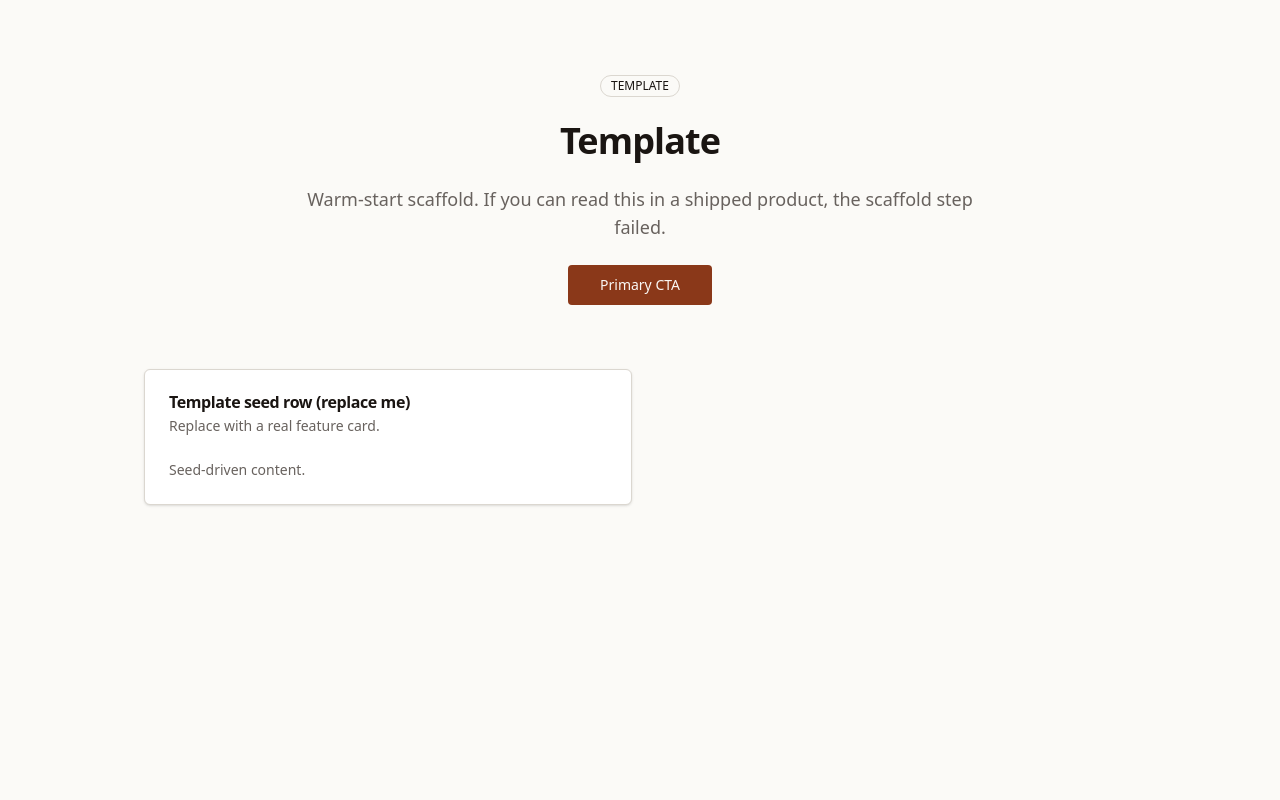
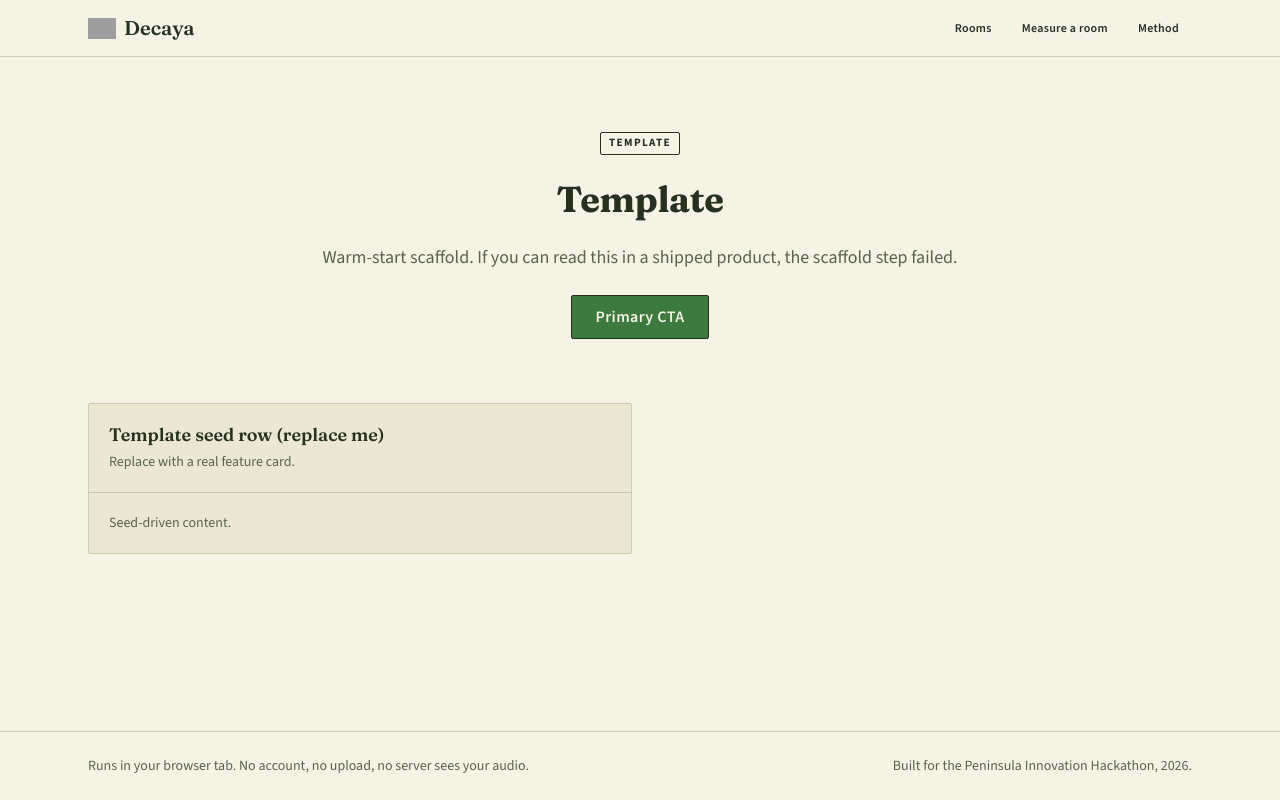
Before and after one commit to mericcintosun/decaya, a Next.js app: page / in a window 1280 px wide. Built offline with nearby package versions, Linux system fonts and the light colour scheme; grey boxes are pictures that could not be loaded.

Commit message:
feat: fieldbook design tokens, fonts and restyled primitives

```diff
--- a/app/globals.css
+++ b/app/globals.css
@@ -1,31 +1,46 @@
 @import "tailwindcss";
 
-/* shadcn-style design tokens. The ONLY place colors live: restyle a project by
-   editing these variables from IDENTITY.md; components never carry hex.
-   TEMPLATE placeholder palette: warm neutral, deliberately NOT the navy ground +
-   teal accent the scaffold rules ban, so a token the scaffold forgets to
-   rewrite cannot reintroduce that look. Every value below is replaced. */
+/* Decaya design tokens. Every hex below comes from IDENTITY.md (D6 fieldbook).
+   Components never carry hex: they use these variables through Tailwind. */
 :root {
-  --background: oklch(0.985 0.004 80);
-  --foreground: oklch(0.2 0.01 60);
-  --card: oklch(1 0 0);
-  --card-foreground: oklch(0.2 0.01 60);
-  --popover: oklch(1 0 0);
-  --popover-foreground: oklch(0.2 0.01 60);
-  --primary: oklch(0.45 0.12 40);
-  --primary-foreground: oklch(0.98 0.005 80);
-  --secondary: oklch(0.94 0.008 80);
-  --secondary-foreground: oklch(0.25 0.01 60);
-  --muted: oklch(0.94 0.008 80);
-  --muted-foreground: oklch(0.5 0.01 60);
-  --accent: oklch(0.92 0.02 60);
-  --accent-foreground: oklch(0.2 0.01 60);
-  --destructive: oklch(0.55 0.19 25);
-  --destructive-foreground: oklch(0.98 0 0);
-  --border: oklch(0.88 0.01 80);
-  --input: oklch(0.88 0.01 80);
-  --ring: oklch(0.45 0.12 40);
-  --radius: 0.375rem;
+  --ground: #f5f2e6;
+  --surface: #ebe7d4;
+  --deep: #dfe2cc;
+  --line: #cfc9b4;
+  --ink: #26311f;
+  --grass: #3d7a3d;
+  --on-grass: #f5f2e6;
+  --ochre: #c9932a;
+  --ok-tone: #2e7d4f;
+  --warn-tone: #c9932a;
+  --bad-tone: #9c3b2a;
+
+  --background: var(--ground);
+  --foreground: var(--ink);
+  --card: var(--surface);
+  --card-foreground: var(--ink);
+  --popover: var(--ground);
+  --popover-foreground: var(--ink);
+  --primary: var(--grass);
+  --primary-foreground: var(--on-grass);
+  --secondary: var(--ochre);
+  --secondary-foreground: var(--ink);
+  --muted: var(--deep);
+  --muted-foreground: color-mix(in oklab, var(--ink) 72%, var(--ground));
+  --accent: var(--deep);
+  --accent-foreground: var(--ink);
+  --destructive: var(--bad-tone);
+  --destructive-foreground: var(--ground);
+  --border: var(--line);
+  --input: var(--line);
+  --ring: var(--grass);
+  --ok: var(--ok-tone);
+  --warn: var(--warn-tone);
+  --bad: var(--bad-tone);
+  --radius: 0.125rem;
+
+  --font-display-stack: var(--font-fraunces), "Iowan Old Style", Georgia, "Times New Roman", serif;
+  --font-body-stack: var(--font-source-sans), "Segoe UI", "Helvetica Neue", Arial, sans-serif;
 }
 
 @theme inline {
@@ -48,13 +63,91 @@
   --color-border: var(--border);
   --color-input: var(--input);
   --color-ring: var(--ring);
-  --radius-sm: calc(var(--radius) - 4px);
-  --radius-md: calc(var(--radius) - 2px);
+  --color-ok: var(--ok);
+  --color-warn: var(--warn);
+  --color-bad: var(--bad);
+  --color-surface: var(--surface);
+  --color-deep: var(--deep);
+  /* RADIUS sharp: every named radius collapses to 2px. */
+  --radius-xs: var(--radius);
+  --radius-sm: var(--radius);
+  --radius-md: var(--radius);
   --radius-lg: var(--radius);
-  --radius-xl: calc(var(--radius) + 4px);
+  --radius-xl: var(--radius);
+  --radius-2xl: var(--radius);
+  --font-display: var(--font-display-stack);
+  --font-sans: var(--font-body-stack);
 }
 
 body {
   background: var(--background);
   color: var(--foreground);
+  font-family: var(--font-body-stack);
 }
+
+h1,
+h2 {
+  font-family: var(--font-display-stack);
+  letter-spacing: -0.01em;
+}
+
+/* Fieldbook surface treatment: ruled notebook lines, punched specimen tags, stamps. */
+.decaya-ruled {
+  background-image: repeating-linear-gradient(to bottom, transparent 0, transparent 27px, var(--line) 27px, var(--line) 28px);
+}
+
+.decaya-specimen {
+  position: relative;
+}
+.decaya-specimen::before {
+  content: "";
+  position: absolute;
+  top: 0.8rem;
+  right: 0.8rem;
+  width: 0.7rem;
+  height: 0.7rem;
+  border-radius: 9999px;
+  border: 1px solid var(--ink);
+  background: var(--ground);
+}
+
+.decaya-stamp {
+  display: inline-block;
+  transform: rotate(-3deg);
+  border: 3px double currentColor;
+  padding: 0.15rem 0.55rem;
+  text-transform: uppercase;
+  letter-spacing: 0.14em;
+  font-size: 0.7rem;
+  font-weight: 700;
+  line-height: 1.4;
+}
+
+/* MOTION M6 drop: a card lands from slightly above with a small tilt.
+   Starts partly visible so nothing is ever hidden without the animation. */
+@keyframes decaya-drop {
+  from {
+    opacity: 0.35;
+    transform: translateY(-14px) rotate(-1.5deg);
+  }
+  to {
+    opacity: 1;
+    transform: translateY(0) rotate(0deg);
+  }
+}
+
+.decaya-drop-in > * {
+  animation: decaya-drop 520ms cubic-bezier(0.34, 1.56, 0.64, 1) both;
+}
+.decaya-drop-in > :nth-child(2) { animation-delay: 70ms; }
+.decaya-drop-in > :nth-child(3) { animation-delay: 140ms; }
+.decaya-drop-in > :nth-child(4) { animation-delay: 210ms; }
+.decaya-drop-in > :nth-child(5) { animation-delay: 280ms; }
+.decaya-drop-in > :nth-child(6) { animation-delay: 350ms; }
+.decaya-drop-in > :nth-child(7) { animation-delay: 420ms; }
+
+@media (prefers-reduced-motion: reduce) {
+  .decaya-drop-in > * {
+    animation: none;
+  }
+}
--- a/app/layout.tsx
+++ b/app/layout.tsx
@@ -1,18 +1,51 @@
 import type { Metadata } from "next";
+import Link from "next/link";
+import { Fraunces, Source_Sans_3 } from "next/font/google";
+import { BrandMark } from "@/components/brand-mark";
+import { Button } from "@/components/ui/button";
 import "./globals.css";
 
-// TEMPLATE: replace the title and description with the product's real name
-// and one-liner during scaffold. No placeholder copy may survive.
+const fraunces = Fraunces({ subsets: ["latin"], display: "swap", variable: "--font-fraunces" });
+const sourceSans = Source_Sans_3({ subsets: ["latin"], display: "swap", variable: "--font-source-sans" });
+
 export const metadata: Metadata = {
-  title: "App",
-  description: "Replace with the product one-liner.",
+  title: { default: "Decaya: clap once, hear your room fixed", template: "%s | Decaya" },
+  description:
+    "Clap once in your room. Decaya measures how long the echo rings, works out which rug or curtain would fix it, and plays you the result before you buy anything.",
 };
+
+const NAV = [
+  { href: "/", label: "Rooms" },
+  { href: "/new", label: "Measure a room" },
+  { href: "/about", label: "Method" },
+];
 
 export default function RootLayout({ children }: { children: React.ReactNode }) {
   return (
-    <html lang="en">
-      <body className="min-h-screen antialiased">
-        <main className="mx-auto max-w-5xl px-4 py-8">{children}</main>
+    <html lang="en" className={`${fraunces.variable} ${sourceSans.variable}`}>
+      <body className="flex min-h-screen flex-col antialiased">
+        <header className="sticky top-0 z-40 border-b border-border bg-background">
+          <div className="mx-auto flex h-14 w-full max-w-6xl items-center justify-between gap-4 px-4 sm:px-6">
+            <Link href="/" className="flex items-center gap-2 font-display text-xl font-semibold">
+              <BrandMark />
+              Decaya
+            </Link>
+            <nav aria-label="Main" className="flex items-center gap-1">
+              {NAV.map((item) => (
+                <Button key={item.href} asChild variant="ghost" size="sm">
+                  <Link href={item.href}>{item.label}</Link>
+                </Button>
+              ))}
+            </nav>
+          </div>
+        </header>
+        <main className="mx-auto w-full max-w-6xl flex-1 px-4 py-8 sm:px-6">{children}</main>
+        <footer className="border-t border-border">
+          <div className="mx-auto flex w-full max-w-6xl flex-col gap-2 px-4 py-6 text-sm text-muted-foreground sm:flex-row sm:items-center sm:justify-between sm:px-6">
+            <p>Runs in your browser tab. No account, no upload, no server sees your audio.</p>
+            <p>Built for the Peninsula Innovation Hackathon, 2026.</p>
+          </div>
+        </footer>
       </body>
     </html>
   );
--- a/components/ui/badge.tsx
+++ b/components/ui/badge.tsx
@@ -2,23 +2,29 @@ import * as React from "react";
 import { cva, type VariantProps } from "class-variance-authority";
 import { cn } from "@/lib/utils";
 
+// Specimen labels: square, uppercase, letter-spaced. `stamp` is the rotated
+// double-ruled field stamp used for verdicts and clap quality.
 const badgeVariants = cva(
-  "inline-flex items-center rounded-full border px-2.5 py-0.5 text-xs font-medium transition-colors",
+  "inline-flex items-center gap-1 rounded-[2px] border px-2 py-0.5 text-[0.7rem] font-bold uppercase tracking-[0.12em]",
   {
     variants: {
       variant: {
-        default: "border-transparent bg-primary text-primary-foreground",
-        secondary: "border-transparent bg-secondary text-secondary-foreground",
-        outline: "border-border text-foreground",
-        destructive: "border-transparent bg-destructive text-destructive-foreground",
+        default: "border-foreground bg-primary text-primary-foreground",
+        secondary: "border-foreground bg-secondary text-secondary-foreground",
+        outline: "border-foreground bg-background text-foreground",
+        ok: "border-ok bg-background text-ok",
+        warn: "border-warn bg-background text-foreground",
+        bad: "border-bad bg-background text-bad",
+        destructive: "border-foreground bg-destructive text-destructive-foreground",
+        stamp: "decaya-stamp border-0 bg-transparent px-2 text-foreground",
       },
     },
     defaultVariants: { variant: "default" },
   }
 );
 
-function Badge({ className, variant, ...props }: React.ComponentProps<"div"> & VariantProps<typeof badgeVariants>) {
-  return <div className={cn(badgeVariants({ variant }), className)} {...props} />;
+function Badge({ className, variant, ...props }: React.ComponentProps<"span"> & VariantProps<typeof badgeVariants>) {
+  return <span className={cn(badgeVariants({ variant }), className)} {...props} />;
 }
 
 export { Badge, badgeVariants };
--- a/components/ui/button.tsx
+++ b/components/ui/button.tsx
@@ -3,22 +3,25 @@ import { Slot } from "@radix-ui/react-slot";
 import { cva, type VariantProps } from "class-variance-authority";
 import { cn } from "@/lib/utils";
 
+// Fieldbook controls: square corners, a 1px ink rule, no shadow. aria-pressed
+// turns any outline button into an inked toggle (used by the furnishing cards).
 const buttonVariants = cva(
-  "inline-flex items-center justify-center gap-2 whitespace-nowrap rounded-md text-sm font-medium transition-colors focus-visible:outline-none focus-visible:ring-2 focus-visible:ring-ring disabled:pointer-events-none disabled:opacity-50 [&_svg]:size-4 [&_svg]:shrink-0",
+  "inline-flex items-center justify-center gap-2 whitespace-nowrap rounded-[2px] border text-sm font-semibold tracking-wide transition-colors focus-visible:outline-none focus-visible:ring-2 focus-visible:ring-ring focus-visible:ring-offset-2 focus-visible:ring-offset-background disabled:pointer-events-none disabled:opacity-50 [&_svg]:size-4 [&_svg]:shrink-0",
   {
     variants: {
       variant: {
-        default: "bg-primary text-primary-foreground hover:bg-primary/90",
-        secondary: "bg-secondary text-secondary-foreground hover:bg-secondary/80",
-        outline: "border border-border bg-transparent hover:bg-accent hover:text-accent-foreground",
-        ghost: "hover:bg-accent hover:text-accent-foreground",
-        destructive: "bg-destructive text-destructive-foreground hover:bg-destructive/90",
-        link: "text-primary underline-offset-4 hover:underline",
+        default: "border-foreground bg-primary text-primary-foreground hover:bg-foreground",
+        secondary: "border-foreground bg-secondary text-secondary-foreground hover:bg-muted",
+        outline:
+          "border-foreground bg-transparent text-foreground hover:bg-muted aria-pressed:bg-foreground aria-pressed:text-background",
+        ghost: "border-transparent hover:border-border hover:bg-muted",
+        destructive: "border-foreground bg-destructive text-destructive-foreground hover:bg-foreground",
+        link: "border-transparent px-0 text-primary underline decoration-1 underline-offset-4 hover:decoration-2",
       },
       size: {
         default: "h-9 px-4 py-2",
-        sm: "h-8 rounded-md px-3 text-xs",
-        lg: "h-10 rounded-md px-8",
+        sm: "h-8 px-3 text-xs",
+        lg: "h-11 px-6 text-base",
         icon: "h-9 w-9",
       },
     },
--- a/components/ui/card.tsx
+++ b/components/ui/card.tsx
@@ -1,23 +1,25 @@
 import * as React from "react";
 import { cn } from "@/lib/utils";
 
+// A fieldbook page: sharp corners, a 1px rule, no shadow. Add `decaya-specimen`
+// for the punched tag hole and `decaya-ruled` for notebook lines.
 function Card({ className, ...props }: React.ComponentProps<"div">) {
-  return <div className={cn("rounded-lg border border-border bg-card text-card-foreground shadow-sm", className)} {...props} />;
+  return <div className={cn("rounded-[2px] border border-border bg-card text-card-foreground", className)} {...props} />;
 }
 function CardHeader({ className, ...props }: React.ComponentProps<"div">) {
-  return <div className={cn("flex flex-col gap-1.5 p-6", className)} {...props} />;
+  return <div className={cn("flex flex-col gap-1.5 border-b border-border p-5", className)} {...props} />;
 }
 function CardTitle({ className, ...props }: React.ComponentProps<"div">) {
-  return <div className={cn("font-semibold leading-none tracking-tight", className)} {...props} />;
+  return <div className={cn("font-display text-lg font-semibold leading-tight", className)} {...props} />;
 }
 function CardDescription({ className, ...props }: React.ComponentProps<"div">) {
   return <div className={cn("text-sm text-muted-foreground", className)} {...props} />;
 }
 function CardContent({ className, ...props }: React.ComponentProps<"div">) {
-  return <div className={cn("p-6 pt-0", className)} {...props} />;
+  return <div className={cn("p-5", className)} {...props} />;
 }
 function CardFooter({ className, ...props }: React.ComponentProps<"div">) {
-  return <div className={cn("flex items-center p-6 pt-0", className)} {...props} />;
+  return <div className={cn("flex items-center gap-3 border-t border-border p-5", className)} {...props} />;
 }
 
 export { Card, CardHeader, CardTitle, CardDescription, CardContent, CardFooter };
--- a/components/ui/input.tsx
+++ b/components/ui/input.tsx
@@ -1,12 +1,13 @@
 import * as React from "react";
 import { cn } from "@/lib/utils";
 
+// A field-notes entry line: square, ruled, ink focus ring.
 function Input({ className, type, ...props }: React.ComponentProps<"input">) {
   return (
     <input
       type={type}
       className={cn(
-        "flex h-9 w-full rounded-md border border-input bg-transparent px-3 py-1 text-sm shadow-sm transition-colors placeholder:text-muted-foreground focus-visible:outline-none focus-visible:ring-2 focus-visible:ring-ring disabled:cursor-not-allowed disabled:opacity-50",
+        "flex h-10 w-full rounded-[2px] border border-input border-b-foreground bg-background px-3 py-1 text-base transition-colors placeholder:text-muted-foreground focus-visible:outline-none focus-visible:ring-2 focus-visible:ring-ring disabled:cursor-not-allowed disabled:opacity-50",
         className
       )}
       {...props}
--- a/package.json
+++ b/package.json
@@ -13,6 +13,7 @@
     "class-variance-authority": "^0.7.1",
     "clsx": "^2.1.1",
     "lucide-react": "^0.474.0",
+    "motion": "^14.14.0",
     "next": "^15.4.5",
     "react": "^19.1.0",
     "react-dom": "^19.1.0",
```
Also changed, not shown: components/ui/select.tsx (added, +19 -0 lines).
